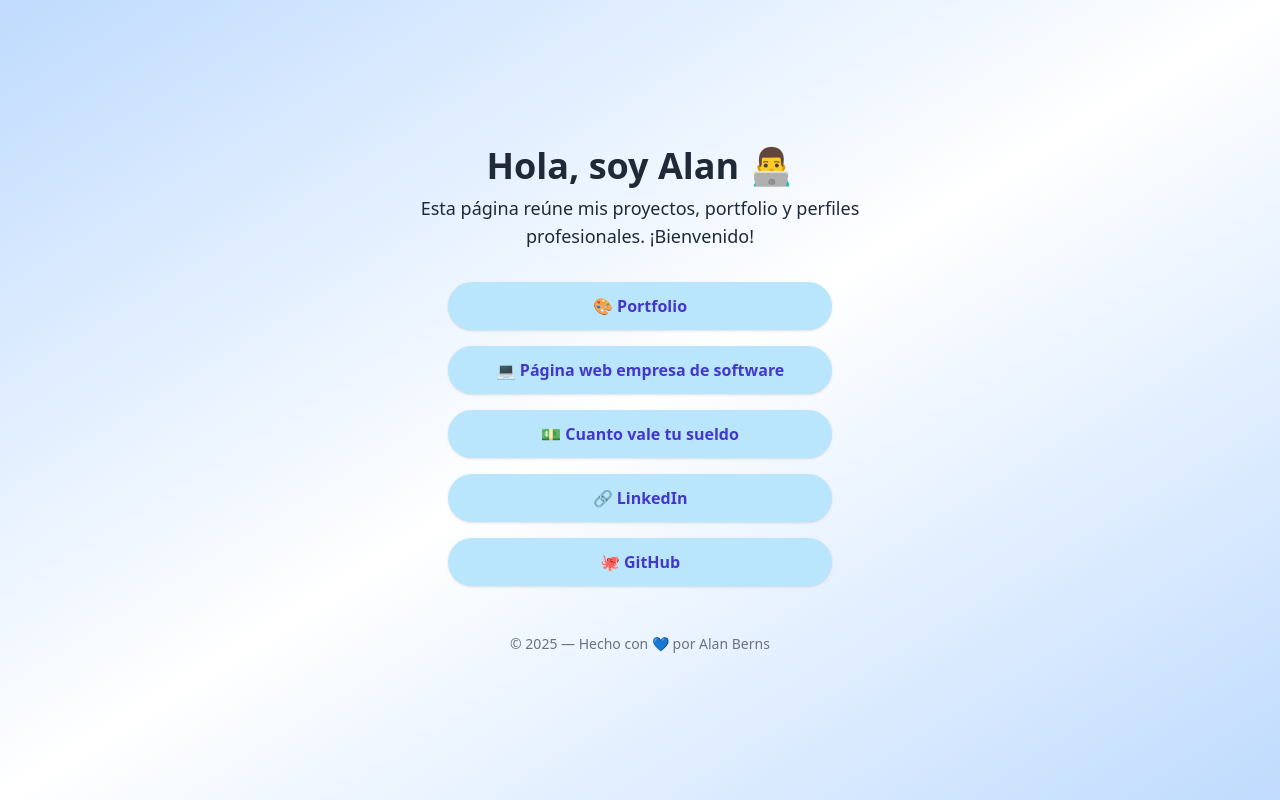
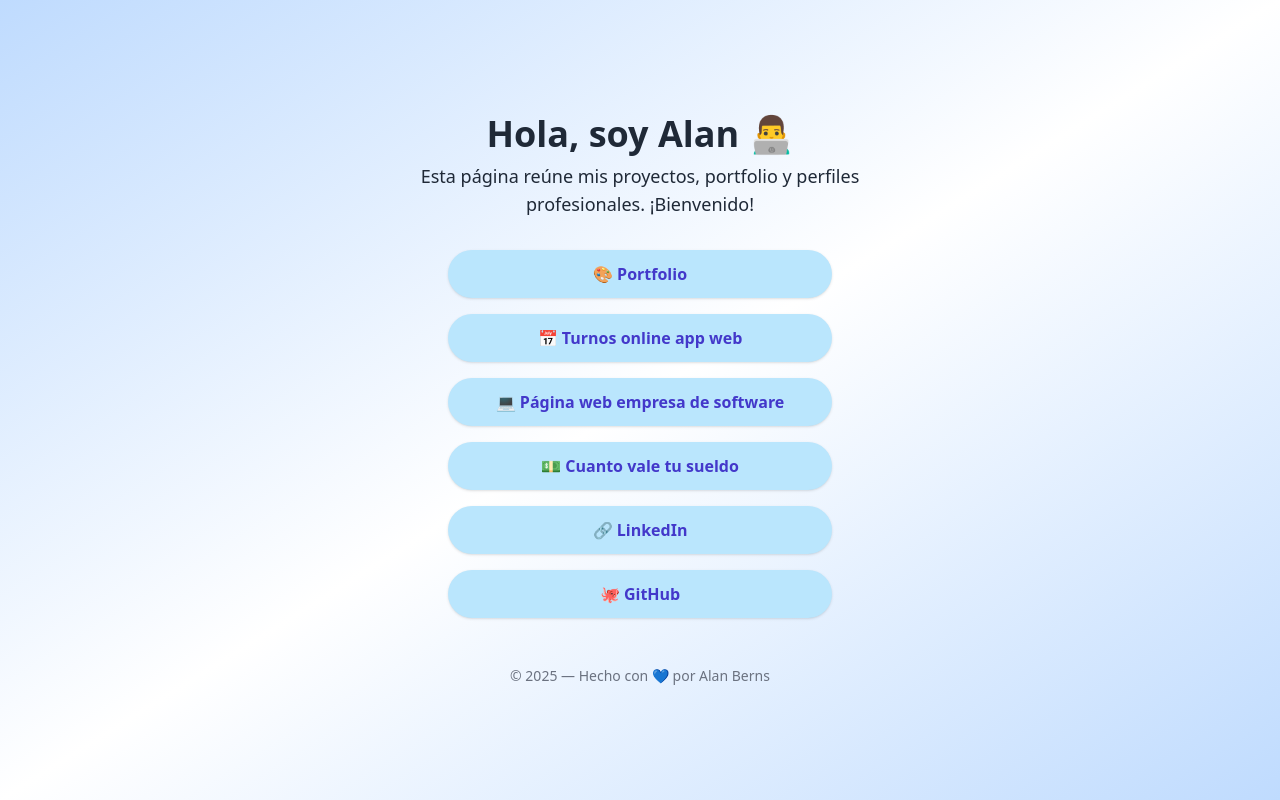
Before and after one commit to alanberns/alanberns.github.io, a React (Vite) app: page / in a window 1280 px wide. Built offline with nearby package versions, Linux system fonts and the light colour scheme.

Commit message:
añado turnos app

```diff
--- a/src/App.jsx
+++ b/src/App.jsx
@@ -10,6 +10,9 @@ function App() {
       <div class="space-y-4 w-full max-w-sm mx-auto">
         <a href="https://alanberns.github.io/portfolio" class="block w-full bg-sky-200 text-indigo-700 font-semibold py-3 px-6 rounded-full shadow hover:bg-white transition text-center">
           🎨 Portfolio
+        </a>
+        <a href="https://turnos-kappa.vercel.app/" target="_blank" class="block w-full bg-sky-200 text-indigo-700 font-semibold py-3 px-6 rounded-full shadow hover:bg-white transition text-center">
+          📅 Turnos online app web
         </a>
         <a href="https://alanberns.github.io/ViteApp" class="block w-full bg-sky-200 text-indigo-700 font-semibold py-3 px-6 rounded-full shadow hover:bg-white transition text-center">
           💻 Página web empresa de software
```
